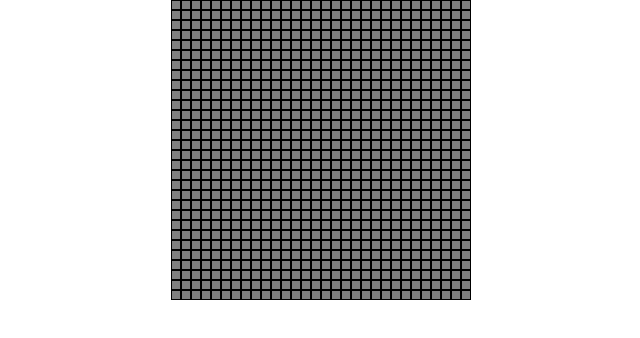
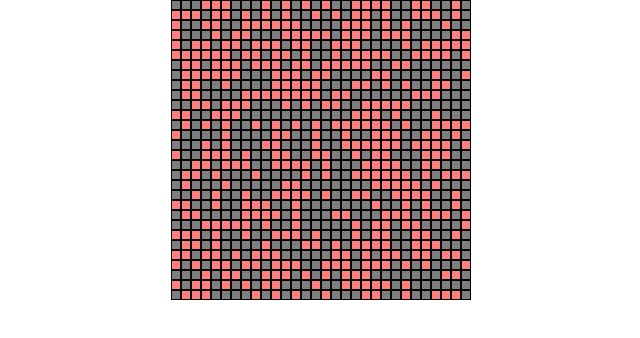
Before and after one commit to danieldauk/Game-of-Life, a React app: page / in a window 1280 px wide. Shown: the whole page, without its empty margins (264-904 px from the left). Built offline with nearby package versions, Linux system fonts and the light colour scheme.

Commit message:
Third commit

```diff
--- a/src/actions/index.js
+++ b/src/actions/index.js
@@ -1,6 +1,7 @@
 export const SET_WIDTH = "SET_WIDTH";
 export const SET_HEIGHT = "SET_HEIGHT";
 export const GENERATE_ARRAY = "GENERATE_ARRAY";
+export const UPDATE_ARRAY = "UPDATE_ARRAY";
 
 export function setWidth(width) {
   return {
@@ -22,7 +23,14 @@ var generatedArray = [];
 
 for(var i=0; i<width; i++) {
   for(var j=0; j<height; j++) {
-    generatedArray.push({x:i, y:j, isAlive: false});
+    function random(){
+      if(Math.random()<0.5){
+        return true;
+      } else {
+        return false;
+      }
+    };
+    generatedArray.push({x:i, y:j, isAlive: random()});
   }
 }
 
@@ -31,3 +39,12 @@ for(var i=0; i<width; i++) {
     payload: generatedArray
   }
 }
+
+export function updateArray(oldArray, index, object){
+  var newArray = oldArray.slice(0);
+  newArray[index] = object;
+  return{
+    type: UPDATE_ARRAY,
+    payload: newArray
+  }
+}
--- a/src/containers/box.js
+++ b/src/containers/box.js
@@ -7,15 +7,22 @@ import Cell from "./cell";
 
 class box extends Component {
 
+
 componentWillMount(){
   this.props.generateArray(this.props.width, this.props.height);
 }
 
   renderArray(){
-    console.log(this.props.generatedArray);
     return this.props.generatedArray.map((cell, index)=>{
       return (
-        <Cell key={index} index={index} x={cell.x} y={cell.y} isAlive={cell.isAlive}/>
+        <Cell
+          key={index}
+          index={index}
+          x={cell.x}
+          y={cell.y}
+          isAlive={cell.isAlive}
+          array={this.props.generatedArray}
+          />
       );
     });
   }
--- a/src/containers/cell.js
+++ b/src/containers/cell.js
@@ -1,21 +1,69 @@
 import React, {Component} from "react";
+import {connect} from "react-redux";
+import {bindActionCreators} from "redux";
+import {updateArray} from "../actions/index";
 
-export default class cell extends Component {
+class cell extends Component {
 
   constructor(props) {
     super(props);
+  }
 
-    this.state={
-      index: this.props.index,
-      x: this.props.x,
-      y: this.props.y,
-      isAlive: this.props.isAlive
+  componentDidMount(){
+    this.checkForLife();
+  }
+
+  checkForLife(){
+    const neighborsAlive = this.findNeighbors();
+    if(!this.props.isAlive && neighborsAlive ===3) {
+      var thisCell = {
+        x: this.props.x,
+        y: this.props.y,
+        isAlive: true
+      }
+    } else if (this.props.isAlive && (neighborsAlive === 3||neighborsAlive === 2)) {
+      var thisCell = {
+        x: this.props.x,
+        y: this.props.y,
+        isAlive: true
+      }
+    } else {
+      var thisCell = {
+        x: this.props.x,
+        y: this.props.y,
+        isAlive: false
+      }
     }
+    this.props.updateArray(this.props.array, this.props.index, thisCell);
+  }
+
+
+  findNeighbors() {
+    const neighbors = this.props.array.filter((neighbor)=>{
+      return (
+        Math.abs(neighbor.x-this.props.x) ==1 && Math.abs(neighbor.y-this.props.y) ==1 ||
+        Math.abs(neighbor.x-this.props.x) ==0 && Math.abs(neighbor.y-this.props.y) ==1 ||
+        Math.abs(neighbor.x-this.props.x) ==1 && Math.abs(neighbor.y-this.props.y) ==0
+      );
+    });
+    const neighborsAlive = neighbors.filter((neighbor)=>{
+      return neighbor.isAlive;
+    });
+    return neighborsAlive.length;
   }
 
   render() {
     return(
-      <div className="cell"></div>
+      <div
+        className={this.props.isAlive? "cell alive": "cell dead"}
+      ></div>
     );
   }
 }
+
+
+function mapDispatchToProps(dispatch){
+  return bindActionCreators({updateArray}, dispatch);
+}
+
+export default connect(null, mapDispatchToProps)(cell);
--- a/src/reducers/reducerGenerateArray.js
+++ b/src/reducers/reducerGenerateArray.js
@@ -1,9 +1,12 @@
 import {GENERATE_ARRAY} from "../actions/index";
+import {UPDATE_ARRAY} from "../actions/index";
 
 export default function(state=[], action){
   switch(action.type){
     case GENERATE_ARRAY:
       return action.payload;
+    case UPDATE_ARRAY:
+      return action.payload
     default:
       return state;
   }
--- a/styles/main.scss
+++ b/styles/main.scss
@@ -10,17 +10,23 @@
   justify-content: center;
 }
 
-.cell {
-  display:inline-block;
-  height:10px;
-  width:10px;
-  border:1px solid black;
-  background: rgba(0,0,0,0.5);
-}
-
 .box {
   width: 300px;
   height: 300px;
   display:flex;
   flex-wrap: wrap;
 }
+
+.cell {
+  display:inline-block;
+  height:10px;
+  width:10px;
+  border:1px solid black;
+}
+
+.alive {
+  background: rgba(255,0,0,0.5);
+}
+.dead{
+  background: rgba(0,0,0,0.5);
+}
```
